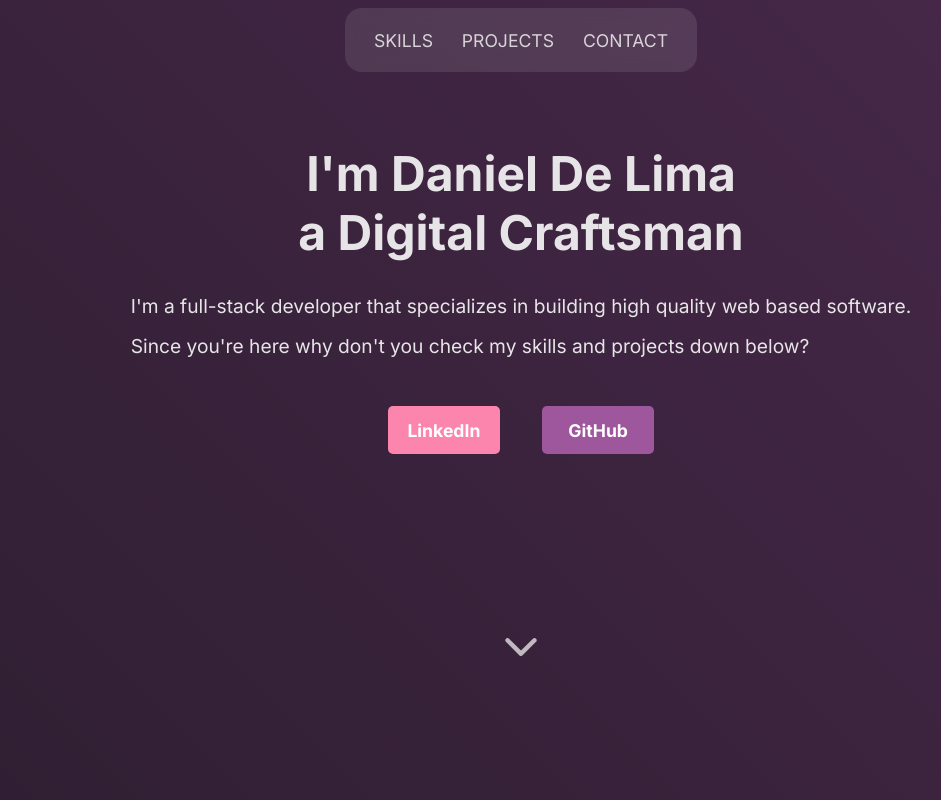
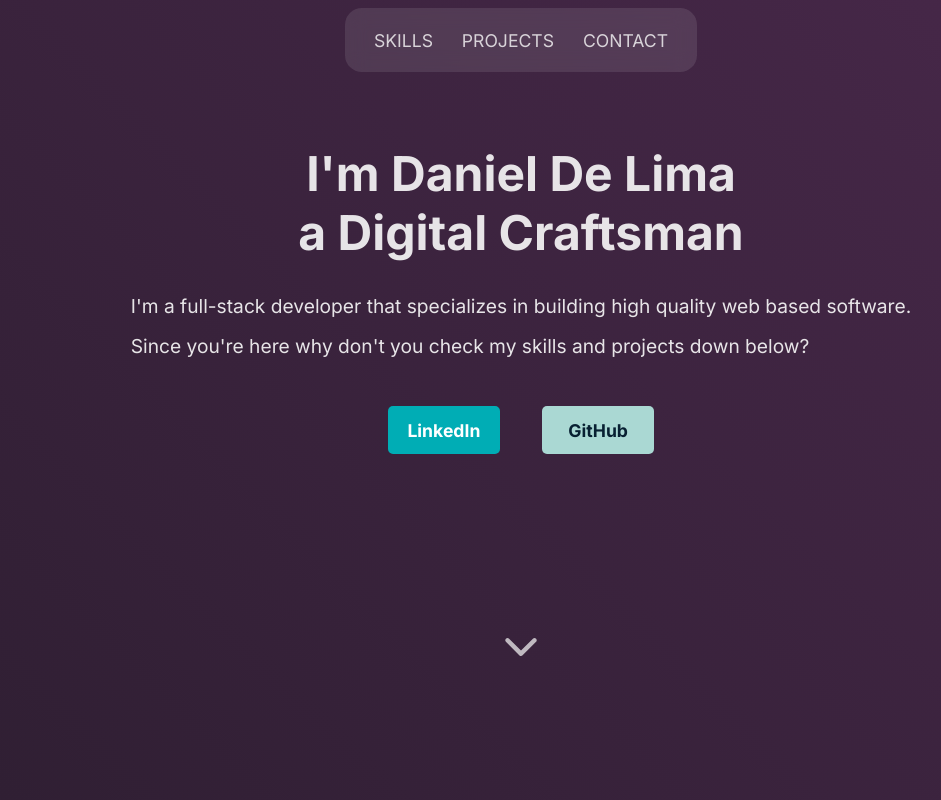
Before and after one commit to dndanli/dndanli-portfolio-v2, a React (Create React App) app in the folder dndanli-portfolio/: page / in a window 1280 px wide. Shown: the top 800 px of the page, without its empty margins (119-1060 px from the left). Built offline with nearby package versions, Linux system fonts and the light colour scheme.

Commit message:
changed colors on button component

```diff
--- a/dndanli-portfolio/src/Components/Sections/About/About.tsx
+++ b/dndanli-portfolio/src/Components/Sections/About/About.tsx
@@ -37,7 +37,7 @@ const About = ({ className }: AboutProps) => {
           className="link-button"
           textInput="LinkedIn"
           link="https://www.linkedin.com/in/daniel-de-lima-a07aa8223/"
-          inputBgColor="#fc85ae"
+          inputBgColor="#00ADB5"
           inputColor="white"
         ></StyledLinkButton>
 
@@ -45,8 +45,8 @@ const About = ({ className }: AboutProps) => {
           className="link-button"
           textInput="GitHub"
           link="https://github.com/dndanli"
-          inputBgColor="#9e579d"
-          inputColor="white"
+          inputBgColor="#AAD8D3"
+          inputColor="#082032"
         ></StyledLinkButton>
       </div>
 
```
